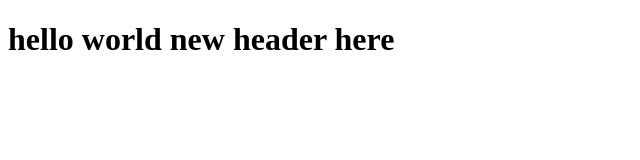
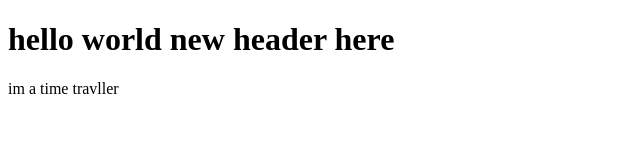
Before and after one commit to arthurdistor/sample-site, a plain HTML site: page index.html in a window 1280 px wide. Shown: the whole page, without its empty margins (0-640 px from the left). Drawn offline with Linux system fonts and the light colour scheme.

Commit message:
added body

```diff
--- a/index.html
+++ b/index.html
@@ -8,5 +8,6 @@
 </head>
 <body>
     <h1>hello world new header here</h1>
+    <p>im a time travller</p>
 </body>
 </html>
```
